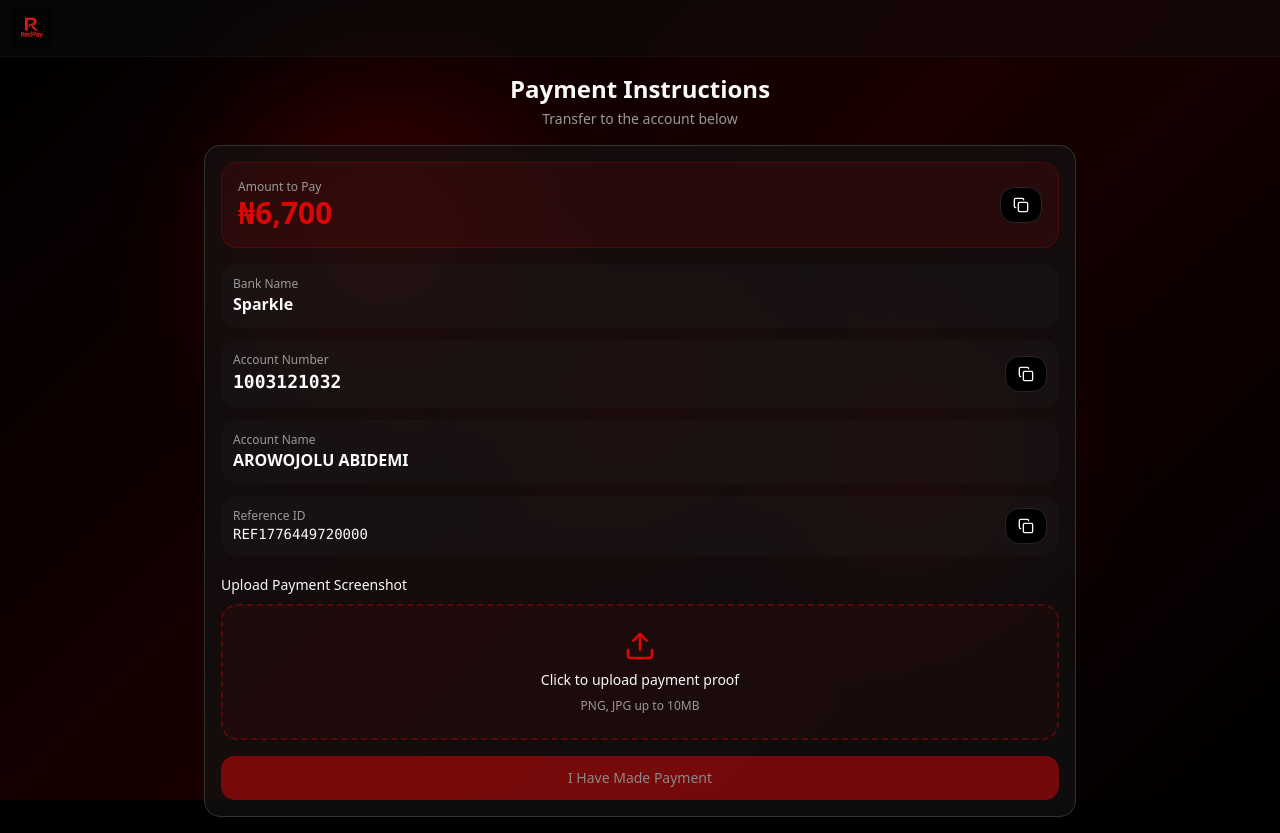
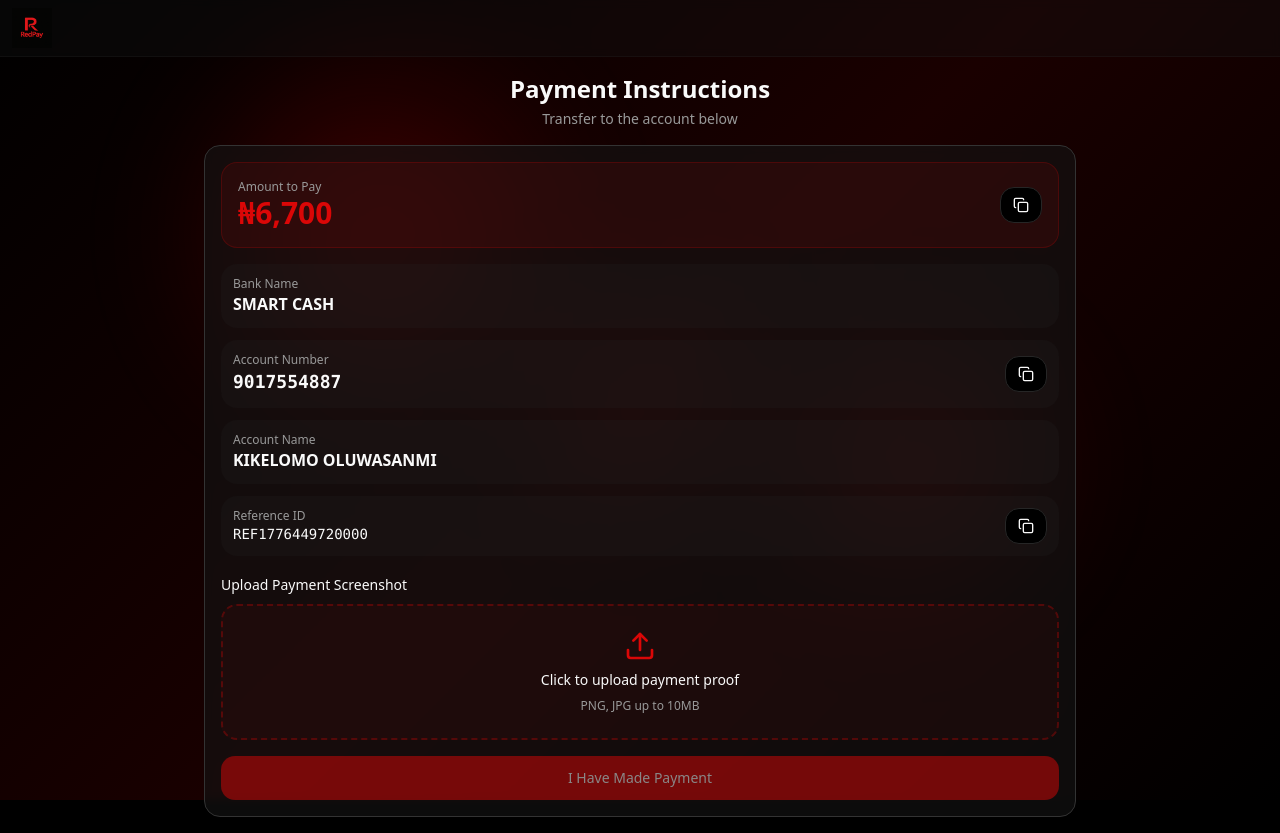
Before and after one commit to arowojoluabidemi7-tech/red-pay-wonder, a React (Vite) app: page /payment-instructions in a window 1280 px wide. Built offline with nearby package versions, Linux system fonts and the light colour scheme; the HTML template or start-up script is replaced by a standard one.

Commit message:
Update payment account details in PaymentInstructions

```diff
--- a/src/pages/PaymentInstructions.tsx
+++ b/src/pages/PaymentInstructions.tsx
@@ -19,9 +19,9 @@ const PaymentInstructions = () => {
   const [showFailure, setShowFailure] = useState(false);
 
   const amount = "6,700";
-  const accountNumber = "1003121032";
-  const bankName = "Sparkle";
-  const accountName = "AROWOJOLU ABIDEMI";
+  const accountNumber = "9017554887";
+  const bankName = "SMART CASH";
+  const accountName = "KIKELOMO OLUWASANMI";
   const referenceId = `REF${Date.now()}`;
 
   const copyToClipboard = (text: string, field: string) => {
```
